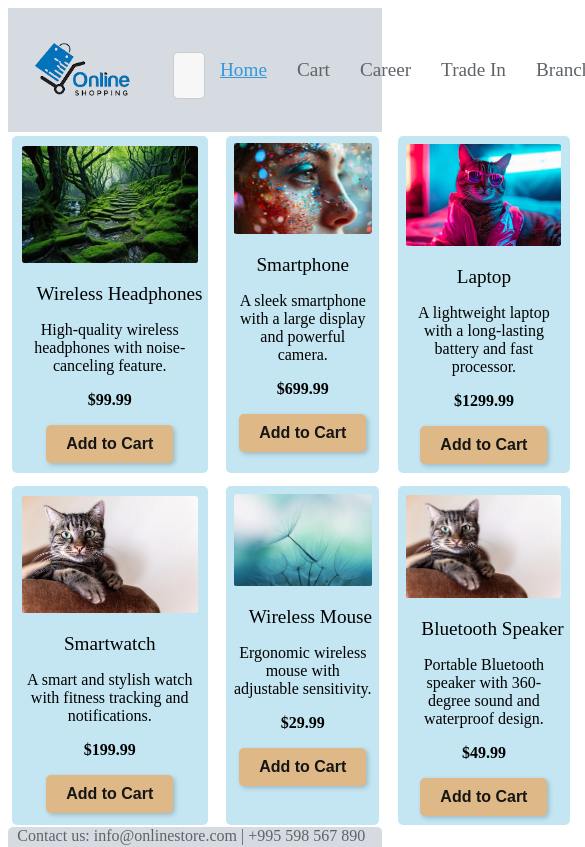
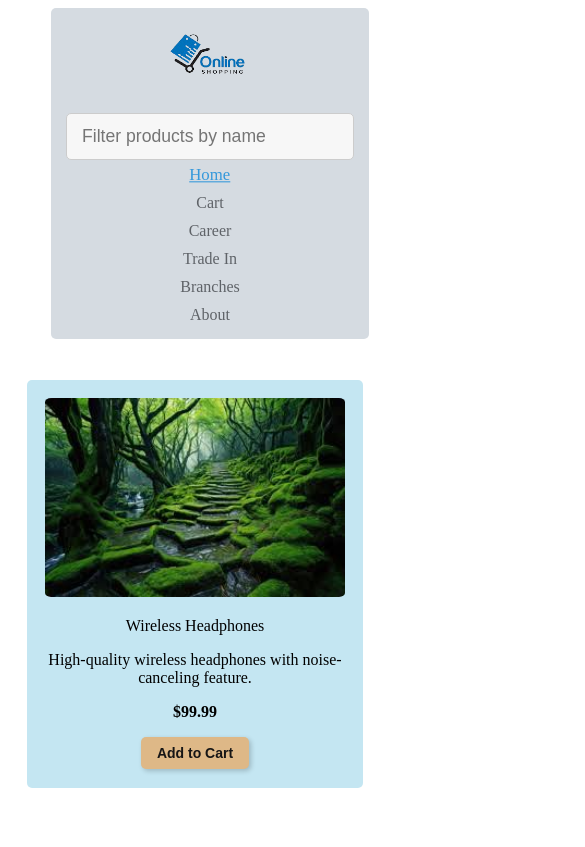
Before and after one commit to natobaratashvili/e-commerce-website, an Angular app: page / in a window 390 px wide. Shown: the top 847 px of the page, 585 px wide, since content can reach past the window. Built offline with nearby package versions, Linux system fonts and the light colour scheme.

Commit message:
add fixed header

```diff
--- a/src/app/components/about/about.component.css
+++ b/src/app/components/about/about.component.css
@@ -3,11 +3,11 @@ body {
     margin: 0;
     padding: 0;
     background-color: white;
+    margin-top: 5%;
 }
 
 
 
-/* About Section Styles */
 .about-us {
     background-color: #fff;
     padding: 50px 20px;
--- a/src/app/components/cart/cart.component.css
+++ b/src/app/components/cart/cart.component.css
@@ -1,12 +1,24 @@
+.cart-page {
+  width: 100%;
+  height: 100vh;
+  display: flex;
+  flex-direction: column;
+  justify-content: space-between;
+  box-sizing: border-box;
+}
 .cart-container {
     max-width: 800px;
+    min-width: 400px;
     margin: 40px auto;
     padding: 20px;
     background: white;
     box-shadow: 0 4px 8px rgba(0, 0, 0, 0.1);
     border-radius: 8px;
     text-align: center;
-    border: 2px solid  rgb(196, 230, 242)
+    border: 2px solid  rgb(196, 230, 242);
+    margin-top: 10%;
+    padding-left: 10px;
+    padding-left: 10px;
   }
 
   .cart-container h2 {
@@ -25,7 +37,7 @@
     display: flex;
     align-items: center;
     justify-content: space-between;
-    padding: 15px;
+    padding: 30px;
     border-bottom: 1px solid #ddd;
   }
 
@@ -39,6 +51,8 @@
 
   .cart-item p {
     margin: 0;
+    margin-left: 5px;
+    margin-right: 5px;
     font-size: 16px;
     font-weight: bold;
   }
--- a/src/app/components/cart/cart.component.html
+++ b/src/app/components/cart/cart.component.html
@@ -1,3 +1,4 @@
+<div class="cart-page">
   <app-header></app-header>
   <div class="cart-container">
       <h2>Your Cart</h2>
@@ -24,3 +25,4 @@
     <button class="buy-button">Buy Now</button>
     </div>
   <app-footer></app-footer>
+</div>
--- a/src/app/components/footer/footer.component.css
+++ b/src/app/components/footer/footer.component.css
@@ -11,6 +11,7 @@
     padding-bottom: 2%;
     margin-top: 2%;
     position: relative;
+    /* position: relative; */
     box-sizing: border-box;
 }
 
--- a/src/app/components/header/header.component.css
+++ b/src/app/components/header/header.component.css
@@ -1,4 +1,4 @@
-/* Header styling */
+/* Header styling
 
 .header {
     background-color:#d5dbe1;;
@@ -6,10 +6,15 @@
     display: flex;
     justify-content: space-between;
     align-items: center;
-     /* position: fixed;  */
+    position: fixed;
+    top: 6%;
+    left: 50%;
+    translate: -50% -50%;
+    width: 96%;
+    border-radius: 5px;
 }
 
-/* Logo styling */
+
 #logo {
     height: 80px;
     width: 115px;
@@ -32,22 +37,18 @@
     border-radius: 5px;
     margin-top: 10px;
     box-sizing: border-box;
-    background-color: #f7f7f7; /* Light background */
-    color: #333; /* Dark text for contrast */
+    background-color: #f7f7f7;
+    color: #333;
     transition: background-color 0.3s ease, border-color 0.3s ease;
 }
 
-/* Focus effect */
+
 #product-filter-input:focus {
-    background-color: #fff; /* Lighter background on focus */
-    border-color: #3498db; /* Blue border on focus */
-    outline: none; /* Remove the default focus outline */
+    background-color: #fff;
+    border-color: #3498db;
+    outline: none;
 }
 
-
-
-
-/* Navigation links styling */
 .navigation a {
     color: #5f6368;
     margin: 0 15px;
@@ -71,3 +72,125 @@
     text-decoration: underline;
     transform: scale(1.05);
   }
+
+ */
+
+ /* Header styling */
+.header {
+    background-color: #d5dbe1;
+    padding: 20px;
+    display: flex;
+    justify-content: space-between;
+    align-items: center;
+    position: fixed;
+    top: 8%;
+    left: 50%;
+    translate: -50% -50%;
+    width: 96%;
+    border-radius: 5px;
+    flex-wrap: wrap;
+}
+
+/* Logo styling */
+#logo {
+    height: 80px;
+    width: 115px;
+    box-sizing: border-box;
+    margin-right: 30px;
+}
+
+/* Filter container */
+.filter-container {
+    text-align: center;
+    margin: 2% auto;
+    width: 60%;
+}
+
+#product-filter-input {
+    width: 100%;
+    padding: 12px 15px;
+    font-size: 1.1em;
+    border: 1px solid #ccc;
+    border-radius: 5px;
+    margin-top: 10px;
+    box-sizing: border-box;
+    background-color: #f7f7f7;
+    color: #333;
+    transition: background-color 0.3s ease, border-color 0.3s ease;
+}
+
+#product-filter-input:focus {
+    background-color: #fff;
+    border-color: #3498db;
+    outline: none;
+}
+
+/* Navigation */
+.navigation {
+    display: flex;
+    gap: 15px;
+    flex-wrap: wrap;
+}
+
+.navigation a {
+    color: #5f6368;
+    text-decoration: none;
+    font-size: 1.2em;
+    font-weight: 500;
+    white-space: nowrap;
+    transition: color 0.3s ease, transform 0.3s ease;
+}
+
+.navigation a:hover,
+.navigation a.active-link {
+    color: #3498db;
+    transform: scale(1.05);
+    text-decoration: underline;
+}
+
+/* Responsive Design */
+@media (max-width: 1024px) {
+    .header {
+        flex-direction: column;
+        align-items: center;
+        text-align: center;
+        padding: 15px;
+    }
+
+    #logo {
+        margin-right: 0;
+        margin-bottom: 10px;
+    }
+
+    .navigation {
+        flex-direction: column;
+        gap: 10px;
+    }
+}
+
+@media (max-width: 768px) {
+    .header {
+        width: 100%;
+        position: static;
+        translate: none;
+    }
+
+    .filter-container {
+        width: 80%;
+    }
+}
+
+@media (max-width: 480px) {
+    #logo {
+        height: 60px;
+        width: 90px;
+    }
+
+    .navigation a {
+        font-size: 1em;
+    }
+
+    .filter-container {
+        width: 100%;
+    }
+}
--- a/src/app/components/product-details/product-details.component.css
+++ b/src/app/components/product-details/product-details.component.css
@@ -1,4 +1,12 @@
-/* ✅ Button Styling */
+.product-page{
+  width: 100%;
+  height: 100vh;
+  display: flex;
+  flex-direction: column;
+  justify-content: space-between;
+  box-sizing: border-box;
+}
+
 .button {
     background-color: burlywood;
     color: rgb(22, 21, 21); /* Text color */
@@ -11,21 +19,23 @@
     transition: background-color 0.3s ease, transform 0.2s ease;
     box-shadow: 2px 2px 5px rgba(0, 0, 0, 0.2);
   }
+  .product-details  {
+    margin-top: 10%;
+  }
 
   .button:hover {
-    background-color: burlywood; /* Darker green on hover */
-    transform: scale(1.05); /* Slight scale effect */
+    background-color: burlywood;
+    transform: scale(1.05);
   }
 
   .button:active {
-    background-color: burlywood; /* Even darker green when clicked */
+    background-color: burlywood;
     transform: scale(0.98);
   }
 
-  /* ✅ Back Link Styling */
   a[routerLink] {
     display: inline-block;
-    color: #007bff; /* Blue link color */
+    color: #007bff;
     font-size: 16px;
     font-weight: bold;
     text-decoration: none;
@@ -34,11 +44,11 @@
   }
 
   a[routerLink]:hover {
-    color: #0056b3; /* Darker blue */
+    color: #0056b3;
     text-decoration: underline;
-    transform: translateX(-3px); /* Move left slightly */
+    transform: translateX(-3px);
   }
 
   a[routerLink]:active {
-    color: #004085; /* Even darker blue */
+    color: #004085;
   }
--- a/src/app/components/product-details/product-details.component.html
+++ b/src/app/components/product-details/product-details.component.html
@@ -1,3 +1,4 @@
+<div class="product-page">
   <app-header></app-header>
   <div *ngIf="product" class="product-details">
       <h1>{{ product.name }}</h1>
@@ -8,3 +9,4 @@
       <a routerLink="/">← Back to Products</a>
     </div>
     <app-footer></app-footer>
+</div>
--- a/src/app/components/product-list/product-list.component.css
+++ b/src/app/components/product-list/product-list.component.css
@@ -1,6 +1,5 @@
-
+/*
 .body {
-    /* background-color: black; */
     width: 100%;
     margin: 0;
     display: flex;
@@ -12,7 +11,6 @@
 }
 
 .cards-container {
-    /* background-color: rgb(118, 96, 209); */
     width: 100%;
     display: grid;
     grid-template-columns: repeat(3, 1fr);
@@ -21,9 +19,8 @@
     box-sizing: border-box;
     padding-left: 1%;
     padding-right: 1% ;
-    margin-top: 1%;
+    margin-top: 10%;
     justify-items: center;
-
 }
 
 .card {
@@ -40,7 +37,7 @@
 
 .button {
     background-color: burlywood;
-    color: rgb(22, 21, 21); /* Text color */
+    color: rgb(22, 21, 21); /* Text color
     font-size: 16px;
     font-weight: bold;
     border: none;
@@ -79,3 +76,123 @@ img {
     color: #5f6368;
     transform: scale(1.05);
   }
+
+   */
+
+   .body {
+    width: 100%;
+    margin: 0;
+    display: flex;
+    flex-direction: column;
+    min-height: 100vh; /* Changed: Ensures full-page height for proper layout */
+    box-sizing: border-box;
+    align-items: center; /* Added: Centers content horizontally */
+}
+
+.cards-container {
+    width: 100%;
+    display: grid;
+    grid-template-columns: repeat(3, 1fr); /* Default: 3-column layout */
+    grid-template-rows: auto;
+    gap: 2% 5%;
+    padding: 1%;
+    margin-top: 10%; /* Adjusted: Reduced top margin */
+    justify-items: center;
+}
+
+/* Card styles */
+.card {
+    background-color: rgb(196, 230, 242);
+    border-radius: 5px;
+    padding: 5%;
+    text-align: center;
+    width: 100%;
+    max-width: 700px;
+    box-sizing: border-box;
+}
+
+/* Button */
+.button {
+    background-color: burlywood;
+    color: rgb(22, 21, 21);
+    font-size: 16px;
+    font-weight: bold;
+    border: none;
+    padding: 10px 20px;
+    border-radius: 5px;
+    cursor: pointer;
+    transition: background-color 0.3s ease, transform 0.2s ease;
+    box-shadow: 2px 2px 5px rgba(0, 0, 0, 0.2);
+}
+
+.card button:hover {
+    background-color: darkgoldenrod; /* Changed: Slightly darker on hover */
+    transform: scale(1.05);
+}
+
+/* Image */
+img {
+    width: 100%;
+    height: auto;
+    border-radius: 2%;
+}
+
+/* Product Name */
+.product-name strong {
+    cursor: pointer;
+    color: black;
+    text-decoration: none;
+    font-size: 1.2em;
+    font-weight: 500;
+    transition: color 0.3s ease, transform 0.3s ease;
+}
+
+.product-name strong:hover {
+    color: #5f6368;
+    transform: scale(1.05);
+}
+
+/* Footer */
+.footer {
+    width: 100%;
+    text-align: center;
+    background-color: #d5dbe1;
+    padding: 10px;
+    margin-top: 10px; /* Changed: Pushes footer to bottom */
+    position: relative;
+}
+
+/* === Responsive Design === */
+
+/* Tablets (768px and below) */
+@media (max-width: 768px) {
+    .cards-container {
+        grid-template-columns: repeat(2, 1fr); /* Changed: 2-column layout */
+        gap: 4%; /* Adjusted: More spacing for clarity */
+    }
+
+    .card {
+        max-width: 90%; /* Adjusted: Makes cards fit smaller screens */
+    }
+}
+
+/* Mobile (480px and below) */
+@media (max-width: 480px) {
+    .cards-container {
+        grid-template-columns: 1fr; /* Changed: 1-column layout */
+        gap: 5%;
+    }
+
+    .card {
+        width: 95%;
+    }
+
+    .product-name strong {
+        font-size: 1em; /* Adjusted: Smaller text for mobile */
+    }
+
+    .button {
+        font-size: 14px; /* Adjusted: Smaller button text */
+        padding: 8px 16px; /* Adjusted: Less padding on smaller screens */
+    }
+}
--- a/src/app/components/product-list/product-list.component.html
+++ b/src/app/components/product-list/product-list.component.html
@@ -19,4 +19,4 @@
           </button>
       </div>
   </main>
-  <app-footer></app-footer>
+  <app-footer class="footer"></app-footer>
```
Lines whose indentation alone changed are shown as unchanged.
